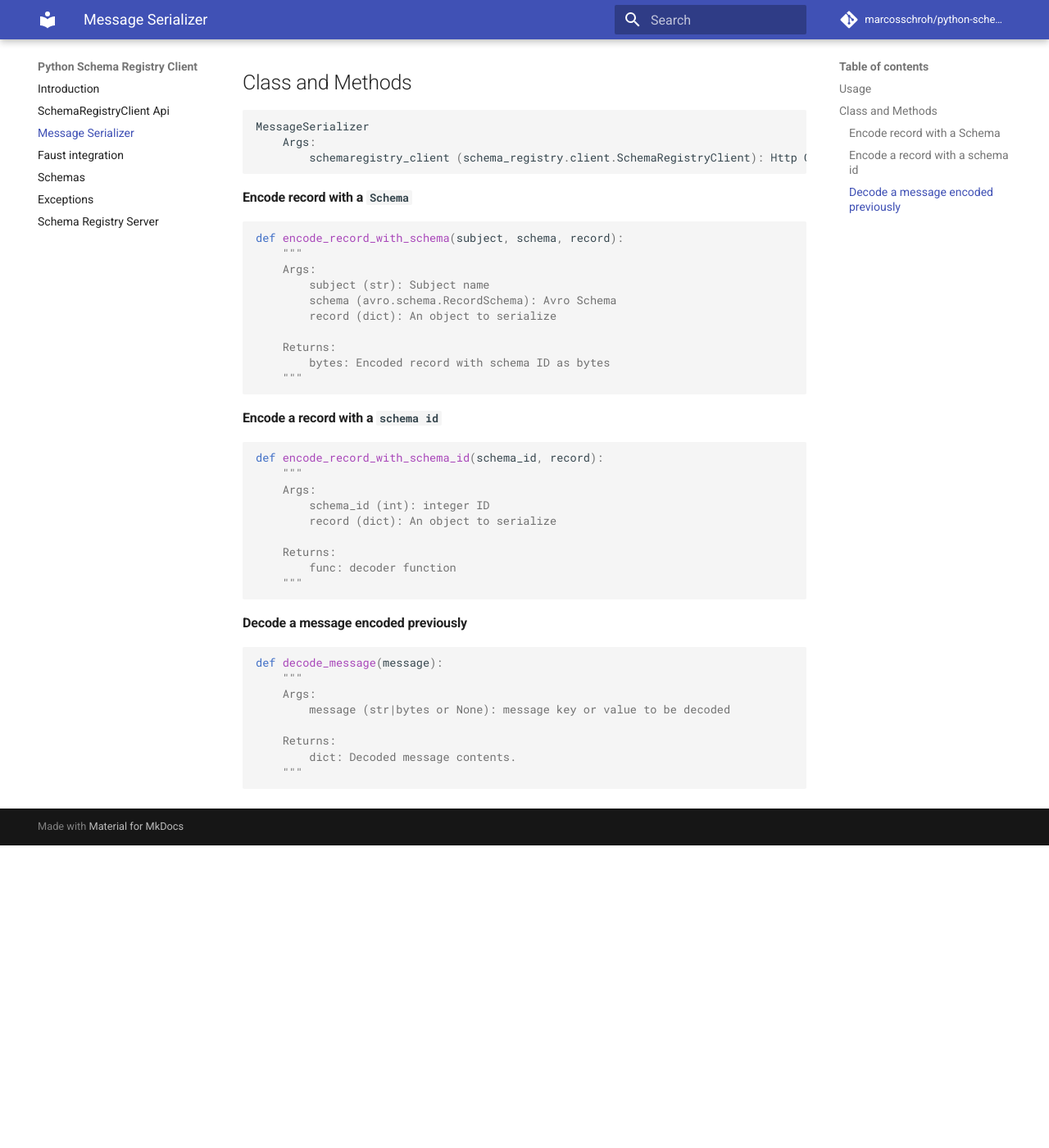
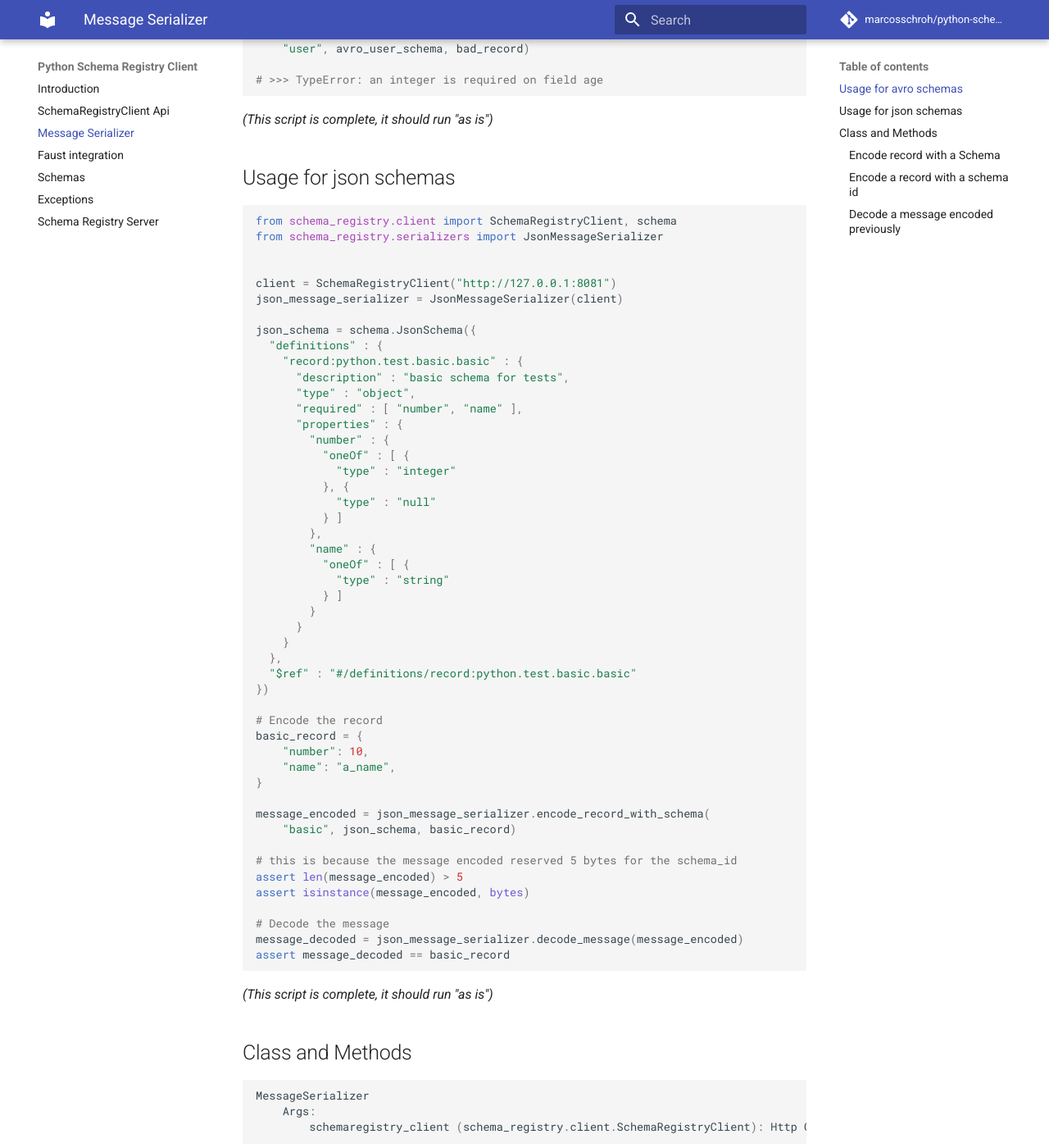
Before and after one commit to marcosschroh/python-schema-registry-client, an MkDocs documentation site: the page built from docs/serializer.md, in a window 1280 px wide and 1400 px high, scrolled down 1251 px. Shown: the whole window at 82% size. Built offline with MkDocs 1.6.1 and Material for MkDocs 9.7.7, drawn with Linux system fonts in a browser that asks for light colours; comment, search, counter and statistics services are not loaded; before the commit the page ends 2282 px from its top, so only the background shows below that; some of the changed text lies outside the part shown.

Commit message:
docs: docs updated with the new serializers

````diff
--- a/docs/serializer.md
+++ b/docs/serializer.md
@@ -1,18 +1,18 @@
-# Message Serializer
+# Message Serializers
 
-Class that serialize and deserialize messages. It interacts with the `SchemaRegistryClient` to get `Avro Schemas` in order to process messages. In your application you will intereact with it.
+To serialize and deserialize messages you can use `AvroMessageSerializer` and `JsonMessageSerializer`. They interact with the `SchemaRegistryClient` to get `avro Schemas`  and `json schemas` in order to process messages.
 
-## Usage
+*If you want to run the following examples run `docker-compose up` and the `schema registry server` will run on `http://127.0.0.1:8081`*
+
+## Usage for avro schemas
 
 ```python
 from schema_registry.client import SchemaRegistryClient, schema
-from schema_registry.serializers import MessageSerializer
+from schema_registry.serializers import AvroMessageSerializer
 
-client = SchemaRegistryClient("http://127.0.0.1:8080")
 
-message_serializer = MessageSerializer(client)
-
-# Let's imagine that we have the foillowing schema.
+client = SchemaRegistryClient("http://127.0.0.1:8081")
+avro_message_serializer = AvroMessageSerializer(client)
 
 avro_user_schema = schema.AvroSchema({
     "type": "record",
@@ -33,15 +33,16 @@ user_record = {
     "age": 20,
 }
 
-message_encoded = message_serializer.encode_record_with_schema(
+# Encode the record
+message_encoded = avro_message_serializer.encode_record_with_schema(
     "user", avro_user_schema, user_record)
 
 # this is because the message encoded reserved 5 bytes for the schema_id
 assert len(message_encoded) > 5
 assert isinstance(message_encoded, bytes)
 
-# now decode the message
-message_decoded = message_serializer.decode_message(message_encoded)
+# Decode the message
+message_decoded = avro_message_serializer.decode_message(message_encoded)
 assert message_decoded == user_record
 
 # Now if we send a bad record
@@ -51,11 +52,68 @@ bad_record = {
     "age": "my_age"
 }
 
-message_serializer.encode_record_with_schema(
+avro_message_serializer.encode_record_with_schema(
     "user", avro_user_schema, bad_record)
-# results in an error:
-#   TypeError: unsupported operand type(s) for <<: 'str' and 'int'
+
+# >>> TypeError: an integer is required on field age
 ```
+
+*(This script is complete, it should run "as is")*
+
+## Usage for json schemas
+
+```python
+from schema_registry.client import SchemaRegistryClient, schema
+from schema_registry.serializers import JsonMessageSerializer
+
+
+client = SchemaRegistryClient("http://127.0.0.1:8081")
+json_message_serializer = JsonMessageSerializer(client)
+
+json_schema = schema.JsonSchema({
+  "definitions" : {
+    "record:python.test.basic.basic" : {
+      "description" : "basic schema for tests",
+      "type" : "object",
+      "required" : [ "number", "name" ],
+      "properties" : {
+        "number" : {
+          "oneOf" : [ {
+            "type" : "integer"
+          }, {
+            "type" : "null"
+          } ]
+        },
+        "name" : {
+          "oneOf" : [ {
+            "type" : "string"
+          } ]
+        }
+      }
+    }
+  },
+  "$ref" : "#/definitions/record:python.test.basic.basic"
+})
+
+# Encode the record
+basic_record = {
+    "number": 10,
+    "name": "a_name",
+}
+
+message_encoded = json_message_serializer.encode_record_with_schema(
+    "basic", json_schema, basic_record)
+
+# this is because the message encoded reserved 5 bytes for the schema_id
+assert len(message_encoded) > 5
+assert isinstance(message_encoded, bytes)
+
+# Decode the message
+message_decoded = json_message_serializer.decode_message(message_encoded)
+assert message_decoded == basic_record
+```
+
+*(This script is complete, it should run "as is")*
 
 ## Class and Methods
 
@@ -65,7 +123,7 @@ MessageSerializer
         schemaregistry_client (schema_registry.client.SchemaRegistryClient): Http Client
 ```
 
-#### Encode record with a `Schema`
+### Encode record with a `Schema`
 
 ```python
 def encode_record_with_schema(subject, schema, record):
@@ -80,7 +138,7 @@ def encode_record_with_schema(subject, schema, record):
     """
 ```
 
-#### Encode a record with a `schema id`
+### Encode a record with a `schema id`
 
 ```python
 def encode_record_with_schema_id(schema_id, record):
@@ -94,7 +152,7 @@ def encode_record_with_schema_id(schema_id, record):
     """
 ```
 
-#### Decode a message encoded previously
+### Decode a message encoded previously
 
 ```python
 def decode_message(message):
````
Also changed, not shown: README.md (+88 -1 lines), docs/faust.md (+3 -3 lines), docs/index.md (+1 -0 lines), docs/schemas.md (+22 -22 lines), 4 other files.
